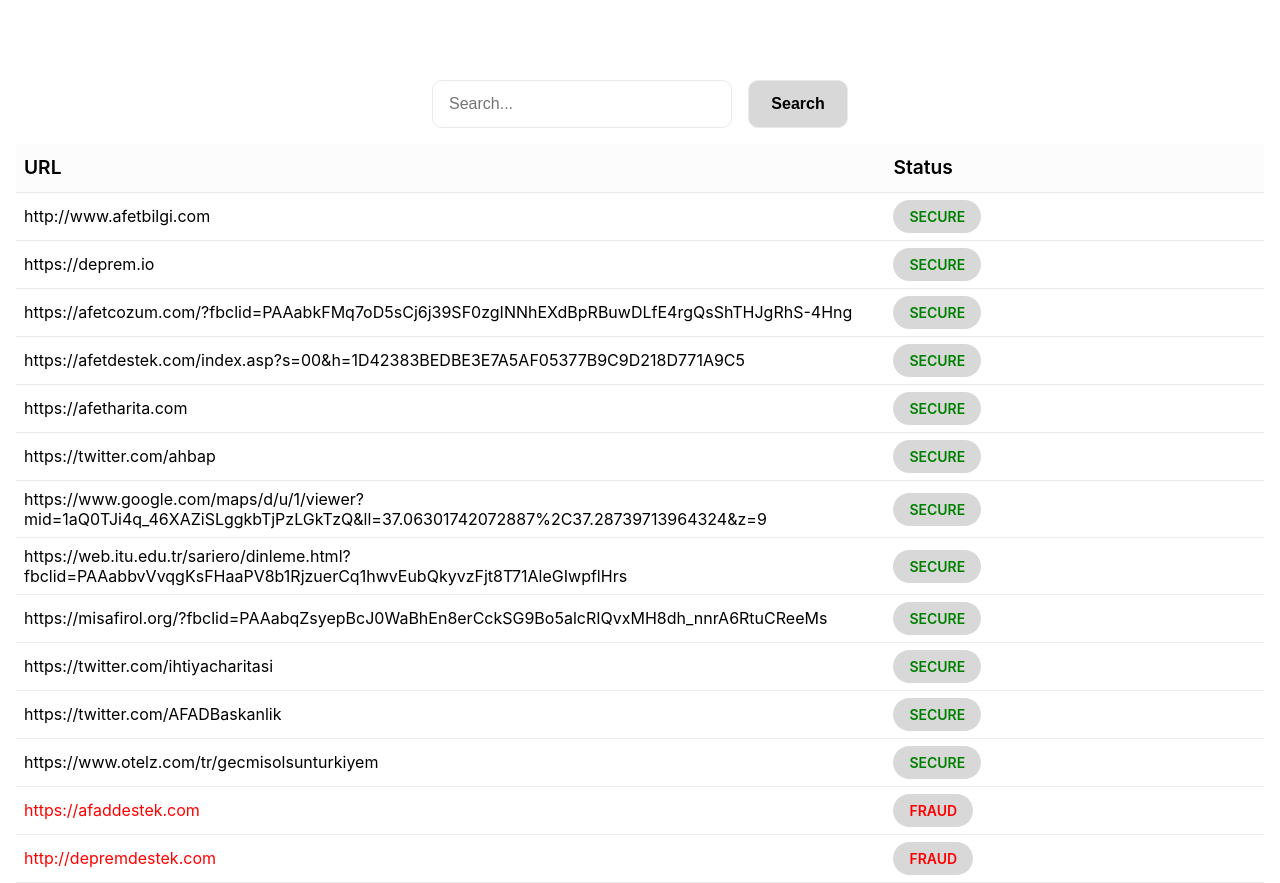
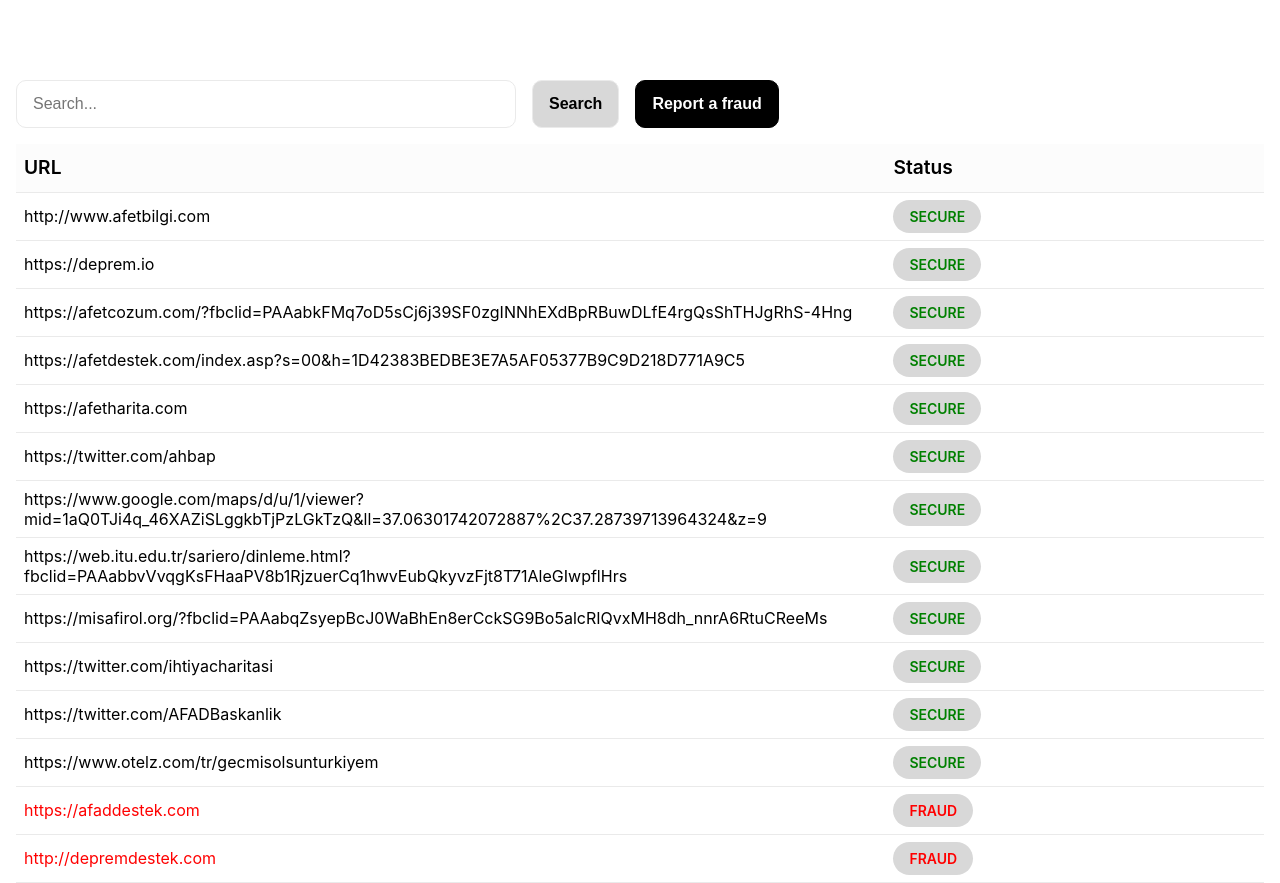
Before and after one commit to atakde/yardim-teyit, a Next.js app: page / in a window 1280 px wide. Built offline with nearby package versions, Linux system fonts and the light colour scheme.

Commit message:
report fraud btn added

```diff
--- a/pages/index.js
+++ b/pages/index.js
@@ -25,6 +25,10 @@
     }
   }, []);
 
+  const handleReportFraud = () => {
+    console.log('report fraud');
+  };
+
   return (
     <div className={styles.container}>
       <Head>
@@ -34,8 +38,13 @@
 
       <main>
         <div className={styles['search-container']}>
-          <input type='text' id='#search' placeholder='Search...' />
-          <button>Search</button>
+          <div>
+            <input type='text' id='#search' placeholder='Search...' />
+            <button className={styles['search-btn']}>Search</button>
+          </div>
+          <div>
+            <button className={styles['report-fraud-btn']} onClick={handleReportFraud}>Report a fraud</button>
+          </div>
         </div>
         <div className={styles['table-container']}>
           <table>
--- a/styles/Home.module.scss
+++ b/styles/Home.module.scss
@@ -10,15 +10,19 @@
 
 .search-container {
   display: flex;
-  justify-content: center;
   align-items: center;
   gap: 1rem;
   margin-bottom: 1rem;
+
+  & > div {
+    display: flex;
+    gap: 1rem;
+  }
 }
 
 .search-container input {
   width: 100%;
-  max-width: 300px;
+  min-width: 500px;
   height: 48px;
   border: 1px solid #eaeaea;
   border-radius: 10px;
@@ -27,7 +31,7 @@
   color: #000000;
 }
 
-.search-container button {
+.search-btn {
   width: 100%;
   max-width: 100px;
   height: 48px;
@@ -37,6 +41,17 @@
   font-size: 16px;
   color: #000000;
   background: #d8d8d8;
+  cursor: pointer;
+}
+
+.report-fraud-btn {
+  height: 48px;
+  background: black;
+  border: 1px solid black;
+  color: white;
+  border-radius: 10px;
+  padding: 0 1rem;
+  font-size: 16px;
   cursor: pointer;
 }
 
```
